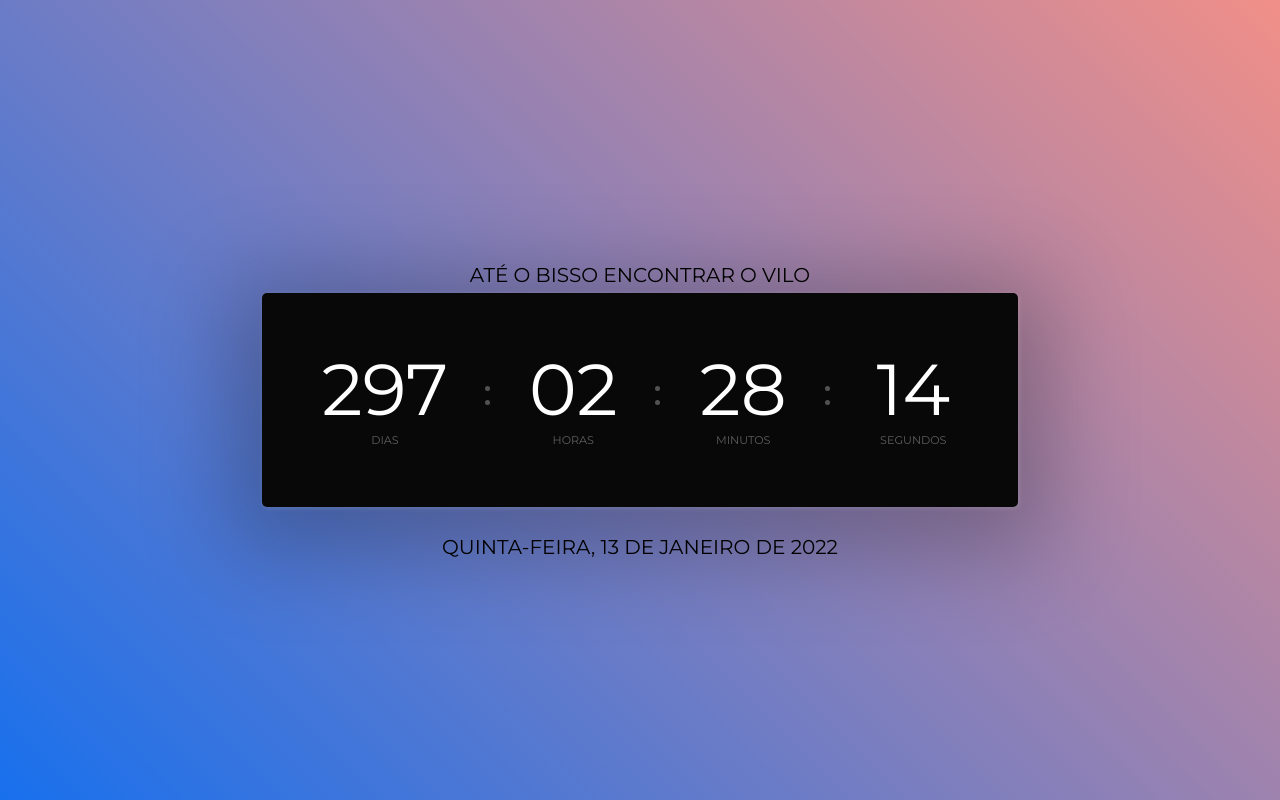
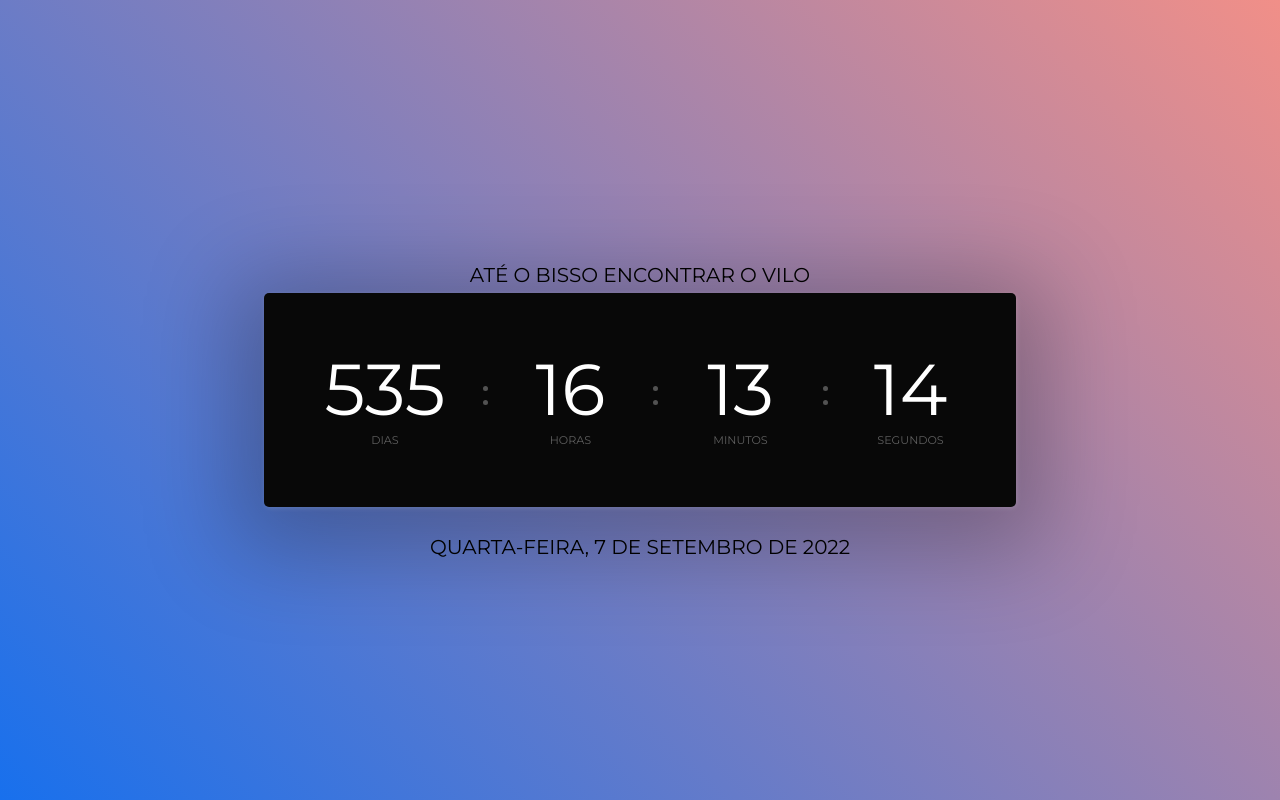
Before and after one commit to bsides/bilo-countdown, a Next.js app: page / in a window 1280 px wide. Built offline with nearby package versions, Linux system fonts and the light colour scheme.

Commit message:
Updates to new date

```diff
--- a/pages/index.js
+++ b/pages/index.js
@@ -8,7 +8,7 @@ import Head from 'next/head'
 import ptBR from 'date-fns/locale/pt-BR'
 
 // Year, month (starting at 0), day, hour (GMT -3 needs +3), minute, secont
-const DATE_UNTIL_BILO = Date.UTC(2022, 0, 13, 19 + 3, 55, 0)
+const DATE_UNTIL_BILO = Date.UTC(2022, 8, 7, 9 + 3, 40, 0)
 
 function tick() {
   const start = new Date()
```
